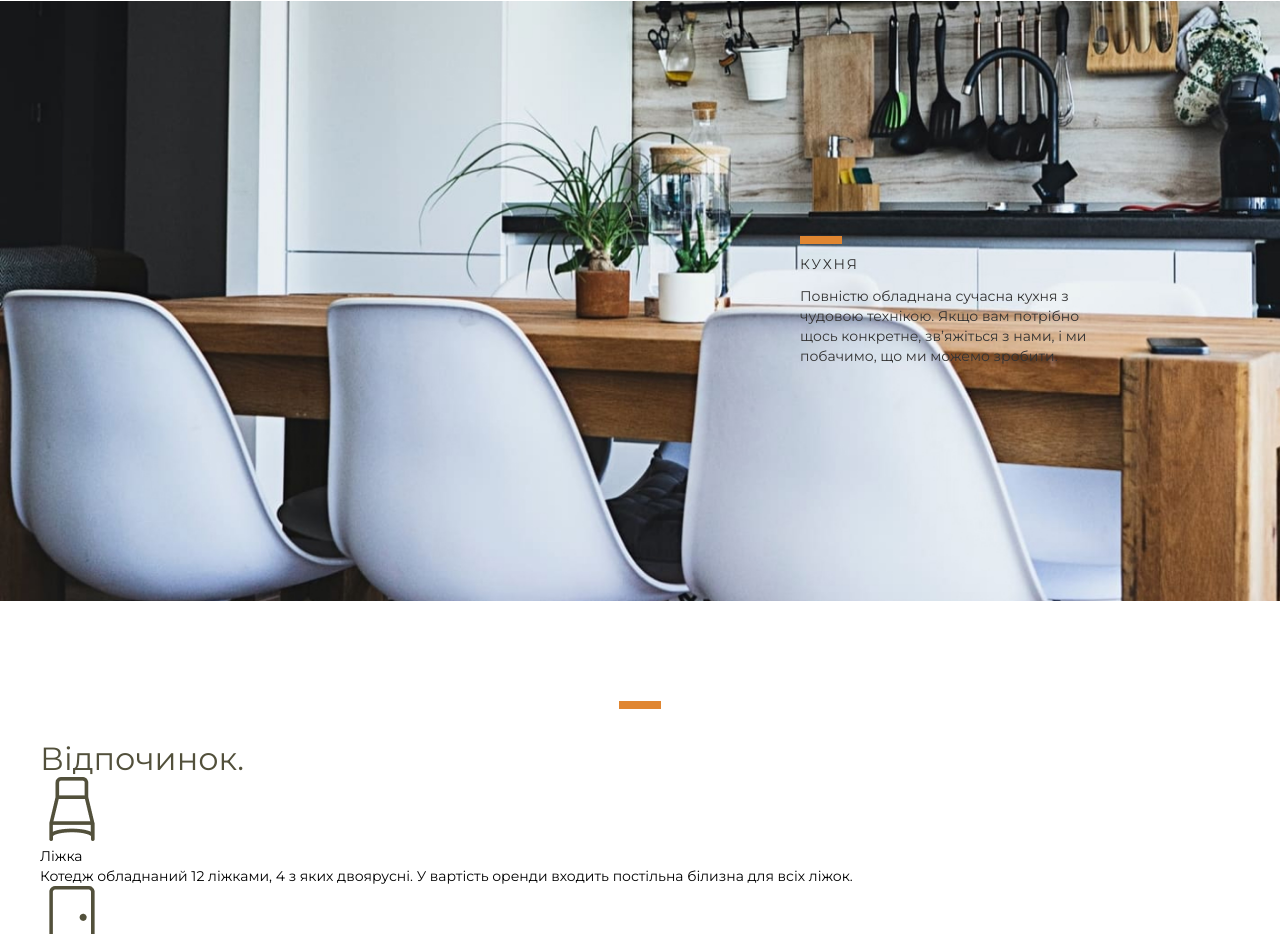
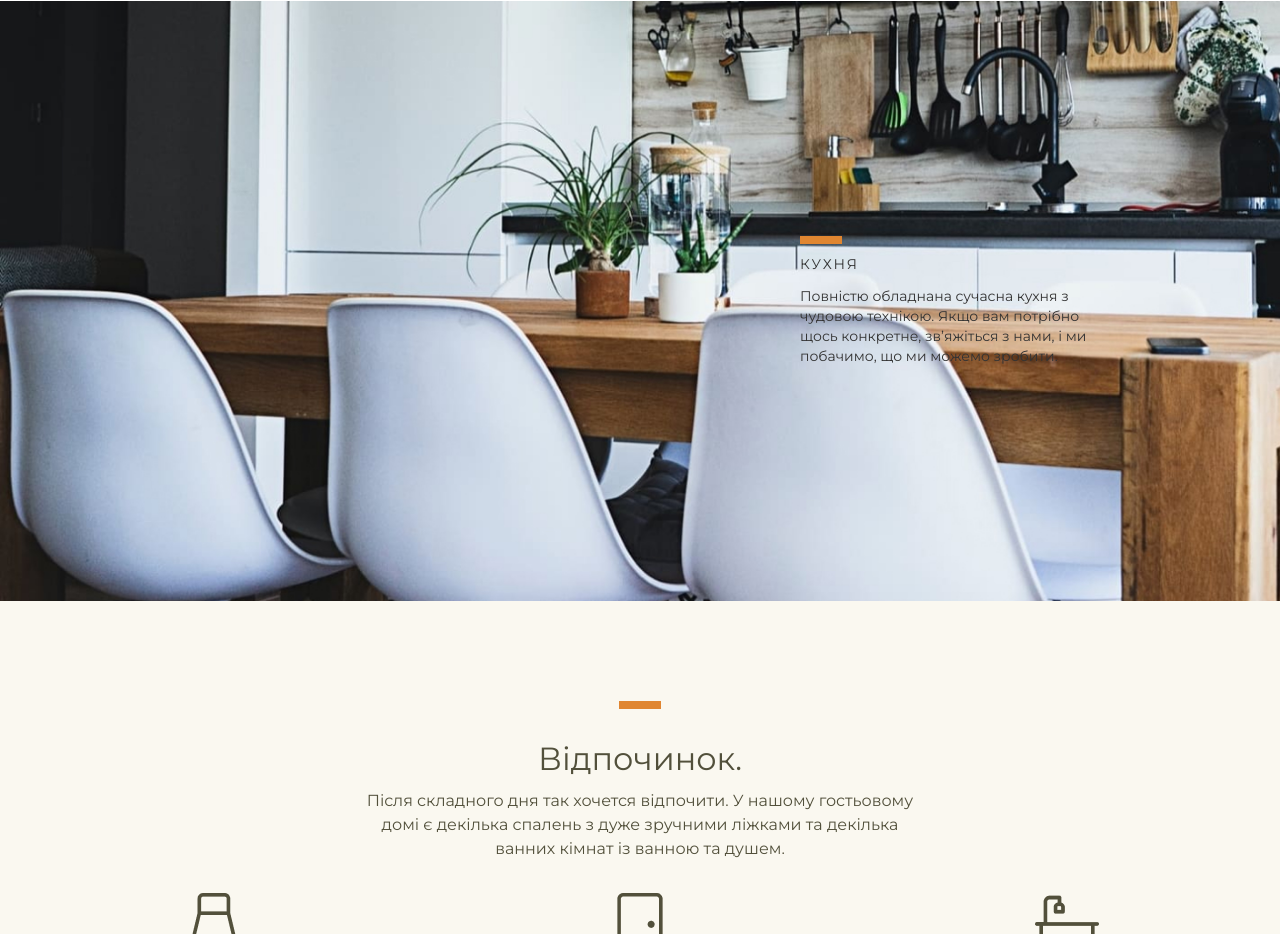
Before and after one commit to krutobok/guest__house, a website: page app/index.html in a window 1280 px wide. Shown: the part 1866-2800 px from the top of the page. Drawn offline with Linux system fonts and the light colour scheme.

Commit message:
finish resting section

```diff
--- a/app/index.html
+++ b/app/index.html
@@ -36,7 +36,7 @@
                         <img src="images/logo.png" alt="logo" class="first-screen__logo">
                     </div>
                     <h1 class="first-screen__title">Відчуйте ідеальне поєднання сучасного житла та природних пейзажів.</h1>
-                    <p class="first-screen__subtitle">Located in Lofoten, norway</p>
+                    <p class="first-screen__subtitle">РОзташований в Мукачево, Україна</p>
                     <button class="first-screen__button">
                         <img src="images/first-screen-icon.png" alt="icon" class="first-screen__img">
                     </button>
@@ -74,22 +74,22 @@
                 <div class="resting__inner">
                     <div class="resting__top">
                         <h3 class="resting__title title line">Відпочинок.</h3>
-                        <p class="resting__text"></p>
+                        <p class="resting__text text">Після складного дня так хочется відпочити. У нашому гостьовому домі є декілька спалень з дуже зручними ліжками та декілька ванних кімнат із ванною та душем.</p>
                     </div>
                     <div class="resting__items">
                         <div class="resting__item">
                             <img src="images/resting--1.png" alt="bed" class="resting__item-img">
-                            <h6 class="resting__item--title">Ліжка</h6>
+                            <h6 class="resting__item-title">Ліжка</h6>
                             <p class="resting__item-text">Котедж обладнаний 12 ліжками, 4 з яких двоярусні. У вартість оренди входить постільна білизна для всіх ліжок.</p>
                         </div>
                         <div class="resting__item">
                             <img src="images/resting--2.png" alt="bed" class="resting__item-img">
-                            <h6 class="resting__item--title">Спальні</h6>
+                            <h6 class="resting__item-title">Спальні</h6>
                             <p class="resting__item-text">Котедж на двох поверхах налічує 4 спальні. Від 2 до 4 ліжок в кімнаті.</p>
                         </div>
                         <div class="resting__item">
                             <img src="images/resting--3.png" alt="bed" class="resting__item-img">
-                            <h6 class="resting__item--title">Ванні кімнати</h6>
+                            <h6 class="resting__item-title">Ванні кімнати</h6>
                             <p class="resting__item-text">У котеджі є три ванні кімнати, всі обладнані душовими кабінами та одна з ванною,</p>
                         </div>
                     </div>
--- a/app/scss/_global.scss
+++ b/app/scss/_global.scss
@@ -103,3 +103,8 @@ h6{
   line-height: 36px;
   color: $main_color;
 }
+.text{
+  font-size: 16px;
+  line-height: 24px;
+  color: $main_color;
+}
--- a/app/scss/style.scss
+++ b/app/scss/style.scss
@@ -44,7 +44,7 @@
 .first-screen{
   min-height: 100vh;
   color: #FFFFFF;
-  background-image: url('../images/first-screen-bg.png');
+  background-image: url('../images/first-screen-bg.jpg');
   background-repeat: no-repeat;
   background-size: cover;
   &__inner{
@@ -141,6 +141,46 @@
     margin-bottom: 12px;
   }
 }
+.resting{
+  background-color: $bg_color;
+  &__top{
+    text-align: center;
+    margin-bottom: 32px;
+  }
+  &__title{
+    margin-bottom: 12px;
+  }
+  &__text{
+    max-width: 600px;
+    margin: 0 auto;
+    padding: 0 20px;
+  }
+  &__items{
+    display: flex;
+    justify-content: space-between;
+  }
+  &__item{
+    display: flex;
+    align-items: center;
+    flex-direction: column;
+    max-width: 347px;
+    width: 100%;
+    text-align: center;
+  }
+  &__item-img{
+    display: block;
+    margin-bottom: 12px;
+    width: 64px;
+    height: 64px;
+  }
+  &__item-title{
+    font-size: 16px;
+    line-height: 24px;
+  }
+  &__item-text{
+    padding: 0 10px;
+  }
+}
 
 
 @import "media";
```
Also changed, not shown: app/css/style.min.css, app/images/first-screen-bg.jpg (added).
